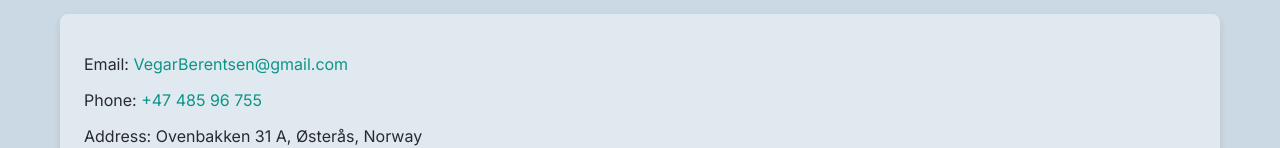
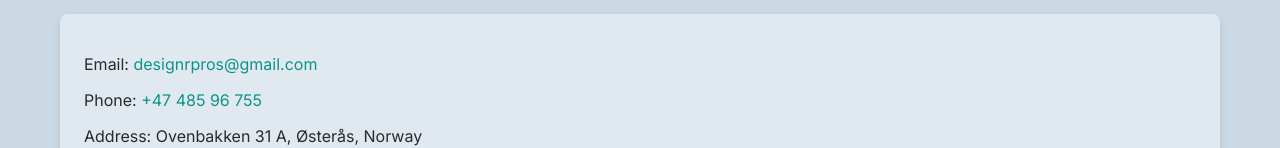
Before and after one commit to Designrpros/Designr-Pro, a Next.js app: page /contact in a window 1280 px wide. Shown: the part 358-506 px from the top of the page. Built offline with nearby package versions, Linux system fonts and the light colour scheme.

Commit message:
Update: Change contact email to designrpros@gmail.com

```diff
--- a/src/app/contact/page.tsx
+++ b/src/app/contact/page.tsx
@@ -211,7 +211,7 @@ export default function Contact() {
         <SectionTitle>Get in Touch</SectionTitle>
         <SectionContent>
           <ContactInfo>
-            Email: <ContactLink href="mailto:vegarberentsen@gmail.com">VegarBerentsen@gmail.com</ContactLink>
+            Email: <ContactLink href="mailto:vegarberentsen@gmail.com">designrpros@gmail.com</ContactLink>
           </ContactInfo>
           <ContactInfo>
             Phone: <ContactLink href="tel:+4748596755">+47 485 96 755</ContactLink>
```
